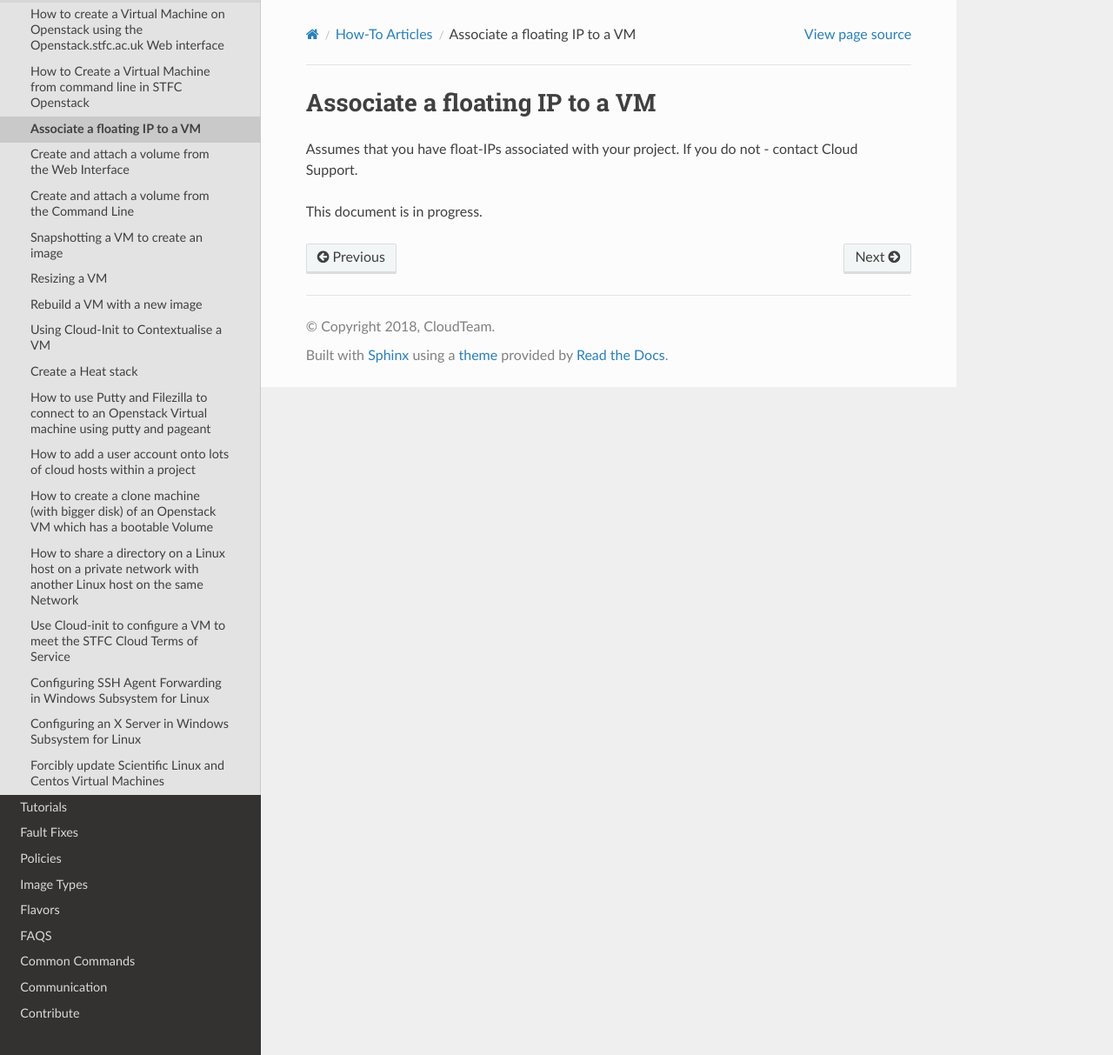
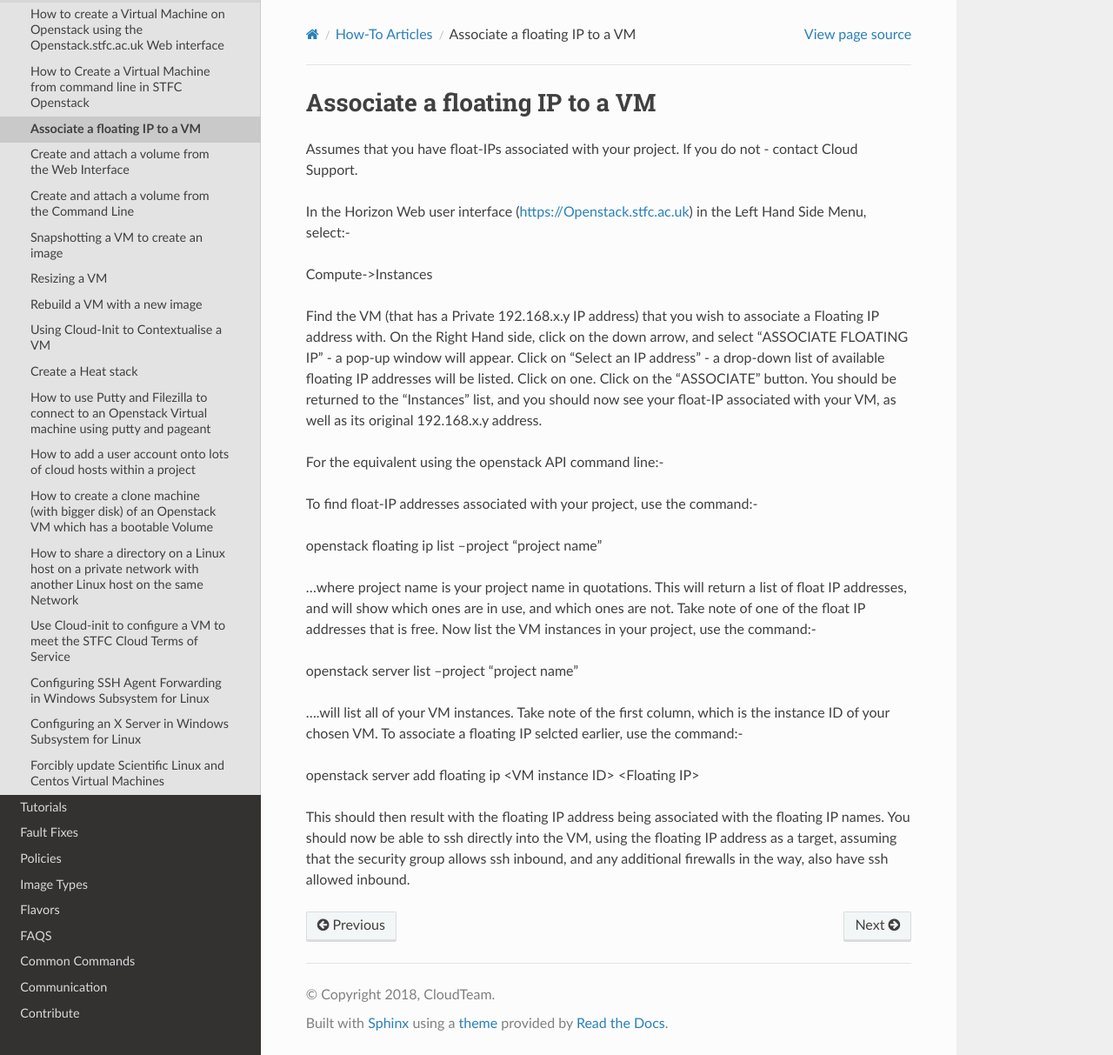
Before and after one commit to stfc/cloud-docs, a Sphinx documentation site: the page built from source/howto/AssociateAFloatingIP.rst, in a window 1280 px wide and 1213 px high. Shown: the whole window at 87% size. Built offline with Sphinx 7.4.7 and the Read the Docs theme 2.0.0, drawn with Linux system fonts in a browser that asks for light colours.

Commit message:
Update AssociateAFloatingIP.rst

```diff
--- a/source/howto/AssociateAFloatingIP.rst
+++ b/source/howto/AssociateAFloatingIP.rst
@@ -4,4 +4,30 @@ Associate a floating IP to a VM
 
 Assumes that you have float-IPs associated with your project. If you do not - contact Cloud Support.
 
-This document is in progress.
+In the Horizon Web user interface (https://Openstack.stfc.ac.uk) in the Left Hand Side Menu, select:-
+
+Compute->Instances
+
+Find the VM (that has a Private 192.168.x.y IP address) that you wish to associate a Floating IP address with.
+On the Right Hand side, click on the down arrow, and select "ASSOCIATE FLOATING IP" - a pop-up window will appear.
+Click on "Select an IP address" - a drop-down list of available floating IP addresses will be listed. Click on one.
+Click on the "ASSOCIATE" button.
+You should be returned to the "Instances" list, and you should now see your float-IP associated with your VM, as well as its original 192.168.x.y address.
+
+For the equivalent using the openstack API command line:-
+
+To find float-IP addresses associated with your project, use the command:-
+
+openstack floating ip list --project "project name"
+
+...where project name is your project name in quotations.
+This will return a list of float IP addresses, and will show which ones are in use, and which ones are not. Take note of one of the float IP addresses that is free.
+Now list the VM instances in your project, use the command:-
+
+openstack server list --project "project name"
+
+....will list all of your VM instances. Take note of the first column, which is the instance ID of your chosen VM. To associate a floating IP selcted earlier, use the command:-
+
+openstack server add floating ip <VM instance ID> <Floating IP>
+
+This should then result with the floating IP address being associated with the floating IP names. You should now be able to ssh directly into the VM, using the floating IP address as a target, assuming that the security group allows ssh inbound, and any additional firewalls in the way, also have ssh allowed inbound.
```
